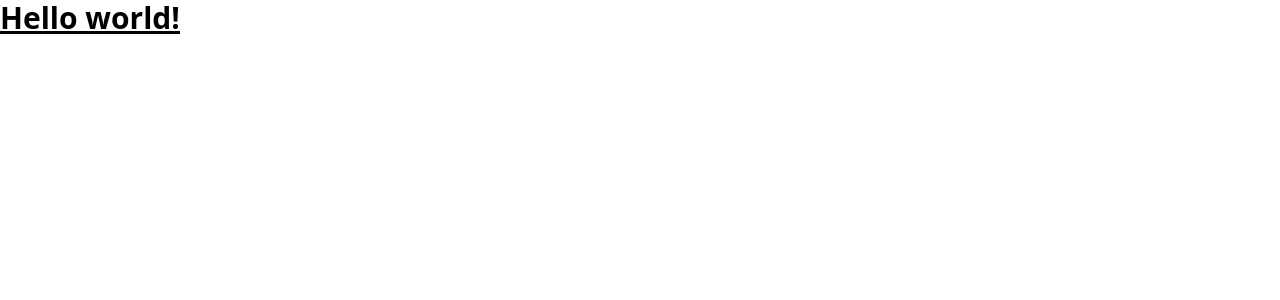
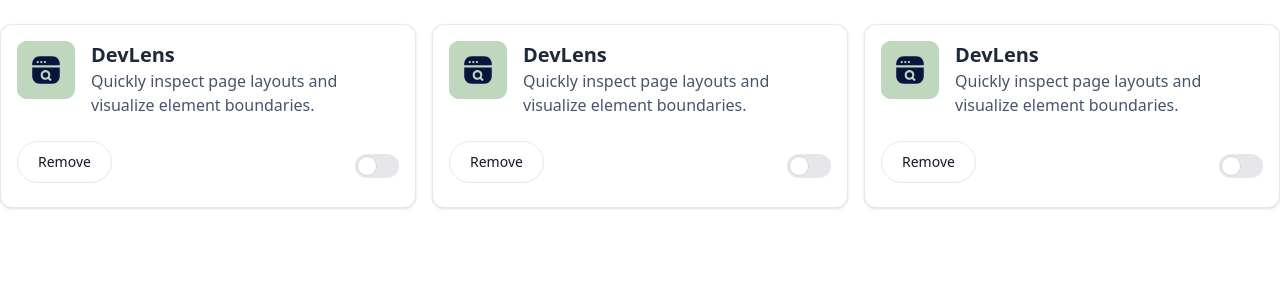
Before and after one commit to negin-khademi/Browser-extension-manager-UI, an Angular app: page / in a window 1280 px wide. Shown: the top 300 px of the page. Built offline with nearby package versions, Linux system fonts and the light colour scheme.

Commit message:
feat : card ui in app

```diff
--- a/src/app/app.component.html
+++ b/src/app/app.component.html
@@ -1,3 +1,8 @@
-<h1 class="text-3xl font-bold underline">
-  Hello world!
-</h1>
+<div class="container mx-auto">
+  <div class="grid grid-cols-1 gap-4 md:grid-cols-2 lg:grid-cols-3">
+    <app-card />
+    <app-card />
+    <app-card />
+  </div>
+</div>
+<router-outlet />
```
Also changed, not shown: src/app/app.component.ts (+8 -7 lines).
